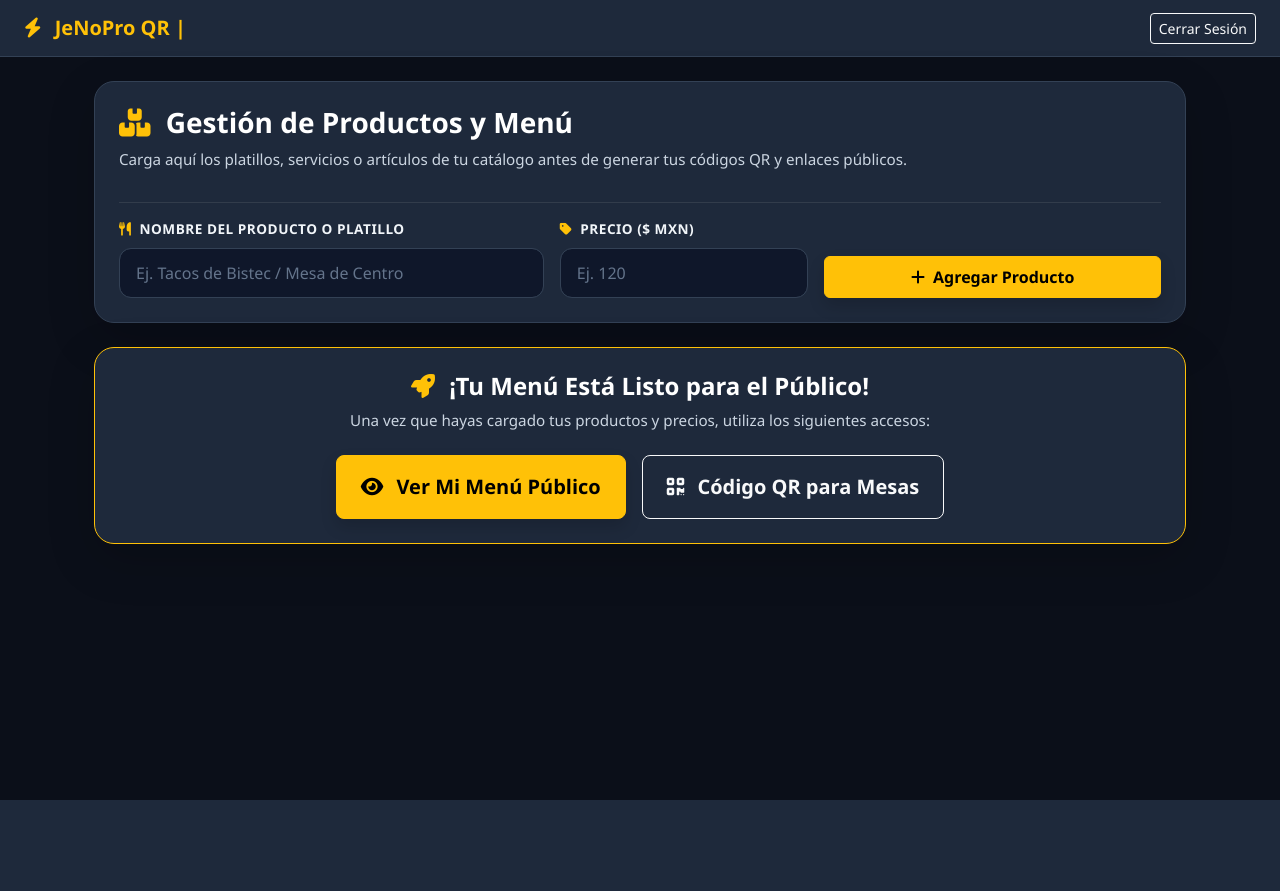
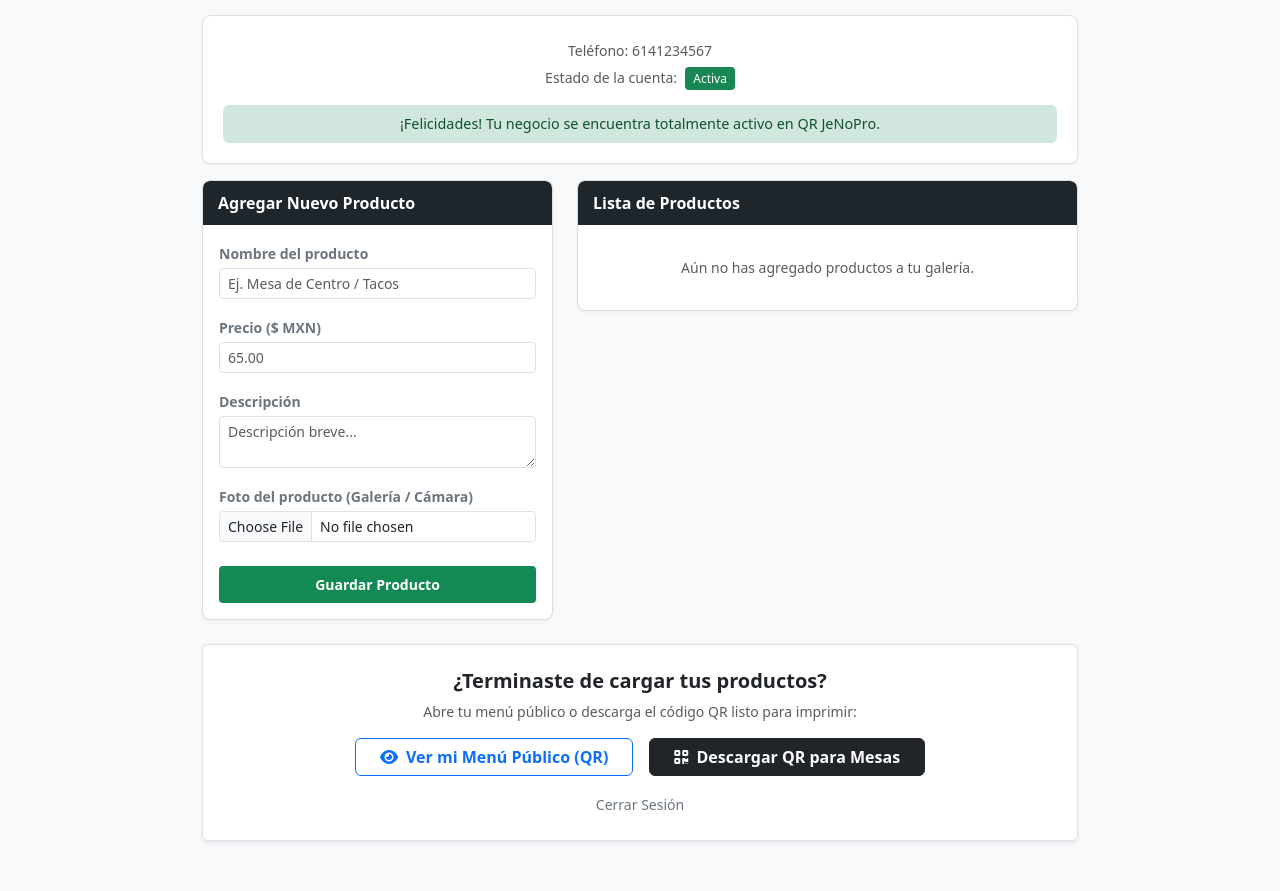
Before and after one commit to Jensau7/qr-expres-jenopro, a Flask app: template templates/panel.html in a window 1280 px wide. Before the commit the page ends 800 px from the top, so only its background shows below. Run offline with Flask 3, Linux system fonts and the light colour scheme; the template is opened without the code that fills it, so the values that code supplies are empty.

Commit message:
Update panel.html

```diff
--- a/templates/panel.html
+++ b/templates/panel.html
@@ -3,130 +3,201 @@
 <head>
     <meta charset="UTF-8">
     <meta name="viewport" content="width=device-width, initial-scale=1.0">
-    <title>Panel de Administración - JeNoPro QR</title>
+    <title>Panel - {{ usuario.nombre }}</title>
     <link href="https://cdn.jsdelivr.net/npm/bootstrap@5.3.0/dist/css/bootstrap.min.css" rel="stylesheet">
     <link href="https://cdnjs.cloudflare.com/ajax/libs/font-awesome/6.4.0/css/all.min.css" rel="stylesheet">
     <style>
         body {
-            background-color: #0b0f19;
-            color: #f8fafc;
-            font-family: 'Segoe UI', system-ui, -apple-system, sans-serif;
-            min-height: 100vh;
+            background-color: #f8f9fa;
+            color: #212529;
+            font-family: system-ui, -apple-system, "Segoe UI", Roboto, sans-serif;
+            padding-top: 15px;
             padding-bottom: 50px;
-            overflow-x: hidden;
         }
-        .navbar-custom {
-            background: #1e293b;
-            border-bottom: 1px solid #334155;
+        .header-card {
+            background-color: #ffffff;
+            border: 1px solid #e0e0e0;
+            border-radius: 8px;
+            padding: 20px;
+            text-align: center;
+            box-shadow: 0 1px 3px rgba(0,0,0,0.05);
         }
-        .card-custom {
-            background-color: #1e293b;
-            border: 1px solid #334155;
-            border-radius: 20px;
-            width: 100%;
-            margin-left: auto;
-            margin-right: auto;
+        .badge-activa {
+            background-color: #198754;
+            color: #ffffff;
+            font-size: 0.75rem;
+            padding: 3px 8px;
+            border-radius: 4px;
         }
-        .form-label-custom {
-            color: #f1f5f9 !important;
+        .card-header-dark {
+            background-color: #1e252b;
+            color: #ffffff;
+            font-weight: 600;
+            padding: 10px 15px;
+            border-top-left-radius: 6px;
+            border-top-right-radius: 6px;
+        }
+        .card-box {
+            background: #ffffff;
+            border: 1px solid #dcdcdc;
+            border-radius: 8px;
+            overflow: hidden;
+            box-shadow: 0 2px 4px rgba(0,0,0,0.04);
+        }
+        .btn-green {
+            background-color: #138a53;
+            color: #ffffff;
+            font-weight: 600;
+            border: none;
+            padding: 8px 16px;
+            border-radius: 4px;
+        }
+        .btn-green:hover {
+            background-color: #0f7043;
+            color: #ffffff;
+        }
+        .product-img {
+            width: 55px;
+            height: 55px;
+            object-fit: cover;
+            border-radius: 6px;
+        }
+        .price-tag {
+            background-color: #2563eb;
+            color: #ffffff;
+            font-weight: 700;
             font-size: 0.85rem;
-            font-weight: 700;
-            letter-spacing: 0.5px;
-            text-transform: uppercase;
-            margin-bottom: 8px;
-            display: block;
-        }
-        .text-muted-custom {
-            color: #cbd5e1 !important;
-            font-size: 0.95rem;
-        }
-        .form-control-custom {
-            background-color: #0f172a !important;
-            border: 1px solid #334155 !important;
-            color: #ffffff !important;
-            padding: 12px 16px;
+            padding: 4px 10px;
             border-radius: 12px;
-            font-size: 1rem;
-        }
-        .form-control-custom::placeholder {
-            color: #64748b !important;
-        }
-        .form-control-custom:focus {
-            border-color: #f59e0b !important;
-            box-shadow: 0 0 0 3px rgba(245, 158, 11, 0.25) !important;
         }
     </style>
 </head>
 <body>
 
-    <!-- Barra de Navegación Superior -->
-    <nav class="navbar navbar-expand-lg navbar-dark navbar-custom px-3 px-md-4 mb-4">
-        <div class="container-fluid px-0">
-            <a class="navbar-brand fw-bold text-warning" href="#">
-                <i class="fa-solid fa-bolt me-2"></i> JeNoPro QR | {{ usuario.nombre }}
-            </a>
-            <div class="d-flex align-items-center">
-                <a href="/logout" class="btn btn-outline-light btn-sm">Cerrar Sesión</a>
+    <div class="container" style="max-width: 900px;">
+
+        <!-- TARJETA SUPERIOR CON NOMBRE Y ESTADO -->
+        <div class="header-card mb-3">
+            <h3 class="fw-bold mb-1">{{ usuario.nombre }}</h3>
+            <p class="text-muted small mb-1">Teléfono: {{ usuario.telefono or '6141234567' }}</p>
+            <div class="mb-3">
+                <span class="small text-muted me-1">Estado de la cuenta:</span>
+                <span class="badge-activa">Activa</span>
+            </div>
+
+            <div class="alert alert-success py-2 mb-0 border-0" style="background-color: #d1e7dd; color: #0f5132; font-size: 0.9rem;">
+                ¡Felicidades! Tu negocio se encuentra totalmente activo en QR JeNoPro.
             </div>
         </div>
-    </nav>
 
-    <div class="container px-3 px-md-4">
-
-        <!-- ALERTA DE POLÍTICA DE ACTUALIZACIÓN AL INICIAR SESIÓN -->
+        <!-- ALERTA DE POLÍTICA DE ACTUALIZACIÓN DE $50 PESOS -->
         {% if session.get('mostrar_aviso') %}
-        <div class="alert alert-warning alert-dismissible fade show shadow-lg border-2 border-warning mb-4" role="alert">
+        <div class="alert alert-warning alert-dismissible fade show border-warning mb-4 shadow-sm" role="alert">
             <div class="d-flex align-items-center">
-                <i class="fa-solid fa-triangle-exclamation fs-3 me-3 text-warning"></i>
+                <i class="fa-solid fa-triangle-exclamation fs-4 me-3 text-warning"></i>
                 <div>
-                    <h5 class="alert-heading fw-bold mb-1 text-dark">Aviso Importante de Mantenimiento</h5>
-                    <p class="mb-0 text-dark">Te recordamos que cada vez que desees realizar cambios o modificaciones en tu menú, se te estará cobrando una cuota de <strong>$50 pesos</strong> por la renovación.</p>
+                    <h6 class="alert-heading fw-bold mb-1">Aviso Importante de Mantenimiento</h6>
+                    <p class="mb-0 small text-dark">Te recordamos que cada vez que desees realizar cambios o modificaciones en tu menú, se te estará cobrando una cuota de <strong>$50 pesos</strong> por la renovación.</p>
                 </div>
             </div>
             <button type="button" class="btn-close" data-bs-dismiss="alert" aria-label="Close" onclick="fetch('/quitar_aviso')"></button>
         </div>
         {% endif %}
 
-        <!-- SECCIÓN DE ADMINISTRACIÓN Y CARGA DE PRODUCTOS -->
+        <!-- SECCIÓN PRINCIPAL: FORMULARIO Y LISTA EN DOS COLUMNAS -->
         <div class="row g-4">
-            <div class="col-12">
-                <div class="card card-custom p-4 shadow-lg">
-                    <h3 class="text-white fw-bold mb-2"><i class="fa-solid fa-boxes-stacked text-warning me-2"></i> Gestión de Productos y Menú</h3>
-                    <p class="text-muted-custom mb-3">Carga aquí los platillos, servicios o artículos de tu catálogo antes de generar tus códigos QR y enlaces públicos.</p>
 
-                    <hr class="border-secondary my-3">
+            <!-- FORMULARIO PARA AGREGAR PRODUCTO CON FOTO -->
+            <div class="col-12 col-md-5">
+                <div class="card-box">
+                    <div class="card-header-dark">
+                        Agregar Nuevo Producto
+                    </div>
+                    <div class="p-3">
+                        <form action="/agregar_producto" method="POST" enctype="multipart/form-data">
 
-                    <form action="/agregar_producto" method="POST" class="row g-3">
-                        <div class="col-12 col-md-5">
-                            <label class="form-label-custom"><i class="fa-solid fa-utensils text-warning me-1"></i> NOMBRE DEL PRODUCTO O PLATILLO</label>
-                            <input type="text" name="nombre_prod" class="form-control form-control-custom" placeholder="Ej. Tacos de Bistec / Mesa de Centro" required>
-                        </div>
-                        <div class="col-12 col-md-3">
-                            <label class="form-label-custom"><i class="fa-solid fa-tag text-warning me-1"></i> PRECIO ($ MXN)</label>
-                            <input type="number" name="precio" class="form-control form-control-custom" placeholder="Ej. 120" required>
-                        </div>
-                        <div class="col-12 col-md-4 d-flex align-items-end">
-                            <button type="submit" class="btn btn-warning w-100 fw-bold py-2 shadow">
-                                <i class="fa-solid fa-plus me-1"></i> Agregar Producto
+                            <div class="mb-3">
+                                <label class="form-label small fw-bold text-secondary mb-1">Nombre del producto</label>
+                                <input type="text" name="nombre_prod" class="form-control form-control-sm" placeholder="Ej. Mesa de Centro / Tacos" required>
+                            </div>
+
+                            <div class="mb-3">
+                                <label class="form-label small fw-bold text-secondary mb-1">Precio ($ MXN)</label>
+                                <input type="number" step="any" name="precio" class="form-control form-control-sm" placeholder="65.00" required>
+                            </div>
+
+                            <div class="mb-3">
+                                <label class="form-label small fw-bold text-secondary mb-1">Descripción</label>
+                                <textarea name="descripcion" class="form-control form-control-sm" rows="2" placeholder="Descripción breve..."></textarea>
+                            </div>
+
+                            <div class="mb-3">
+                                <label class="form-label small fw-bold text-secondary mb-1">Foto del producto (Galería / Cámara)</label>
+                                <input type="file" name="imagen" class="form-control form-control-sm" accept="image/*">
+                            </div>
+
+                            <button type="submit" class="btn btn-green w-100 btn-sm mt-2">
+                                Guardar Producto
                             </button>
-                        </div>
-                    </form>
+                        </form>
+                    </div>
                 </div>
             </div>
+
+            <!-- GALERÍA / LISTA DE PRODUCTOS CON OPCIÓN DE ELIMINAR -->
+            <div class="col-12 col-md-7">
+                <div class="card-box">
+                    <div class="card-header-dark">
+                        Lista de Productos
+                    </div>
+                    <div class="p-2">
+                        {% if productos %}
+                            <div class="list-group list-group-flush">
+                                {% for p in productos %}
+                                <div class="list-group-item d-flex align-items-center justify-content-between px-2 py-3">
+                                    <div class="d-flex align-items-center gap-3">
+                                        {% if p.imagen %}
+                                            <img src="{{ url_for('static', filename='uploads/' + p.imagen) }}" class="product-img" alt="Foto">
+                                        {% else %}
+                                            <div class="product-img bg-light d-flex align-items-center justify-content-center border text-muted small">Sin foto</div>
+                                        {% endif %}
+                                        <div>
+                                            <h6 class="fw-bold mb-0 text-dark" style="font-size: 0.95rem;">{{ p.nombre_prod }}</h6>
+                                            <small class="text-muted d-block" style="font-size: 0.8rem;">{{ p.descripcion or '' }}</small>
+                                        </div>
+                                    </div>
+                                    <div class="d-flex align-items-center gap-2">
+                                        <span class="price-tag">${{ "%.2f"|format(p.precio) }}</span>
+                                        <a href="/eliminar_producto/{{ p.id }}" class="btn btn-sm text-danger p-0 ms-1" title="Eliminar producto" onclick="return confirm('¿Eliminar producto de la galería?');">
+                                            <i class="fa-solid fa-trash-can fs-5"></i>
+                                        </a>
+                                    </div>
+                                </div>
+                                {% endfor %}
+                            </div>
+                        {% else %}
+                            <p class="text-muted text-center py-4 mb-0 small">Aún no has agregado productos a tu galería.</p>
+                        {% endif %}
+                    </div>
+                </div>
+            </div>
+
         </div>
 
-        <!-- SECCIÓN FINAL: ACCESOS DIRECTOS DEL MENÚ Y QR (Centrada y Receptiva) -->
-        <div class="card card-custom mt-4 p-4 text-center shadow-lg border-warning">
-            <h4 class="text-white fw-bold mb-2"><i class="fa-solid fa-rocket text-warning me-2"></i> ¡Tu Menú Está Listo para el Público!</h4>
-            <p class="text-muted-custom mb-4">Una vez que hayas cargado tus productos y precios, utiliza los siguientes accesos:</p>
-
-            <div class="d-grid gap-3 d-md-flex justify-content-md-center">
-                <a href="/menu/{{ usuario.id }}" target="_blank" class="btn btn-warning btn-lg fw-bold px-4 py-3 shadow">
-                    <i class="fa-solid fa-eye me-2"></i> Ver Mi Menú Público
+        <!-- ACCESOS AL MENÚ PÚBLICO HASTA ABAJO -->
+        <div class="text-center mt-4 p-4 bg-white border rounded shadow-sm">
+            <h5 class="fw-bold mb-2 text-dark">¿Terminaste de cargar tus productos?</h5>
+            <p class="text-muted small mb-3">Abre tu menú público o descarga el código QR listo para imprimir:</p>
+            <div class="d-flex flex-wrap justify-content-center gap-3">
+                <a href="/menu/{{ usuario.id }}" target="_blank" class="btn btn-outline-primary fw-bold px-4">
+                    <i class="fa-solid fa-eye me-1"></i> Ver mi Menú Público (QR)
                 </a>
-                <a href="/qr/{{ usuario.id }}" target="_blank" class="btn btn-outline-light btn-lg fw-bold px-4 py-3">
-                    <i class="fa-solid fa-qrcode me-2"></i> Código QR para Mesas
+                <a href="/qr/{{ usuario.id }}" target="_blank" class="btn btn-dark fw-bold px-4">
+                    <i class="fa-solid fa-qrcode me-1"></i> Descargar QR para Mesas
                 </a>
+            </div>
+            <div class="mt-3">
+                <a href="/logout" class="text-secondary small text-decoration-none">Cerrar Sesión</a>
             </div>
         </div>
 
```
